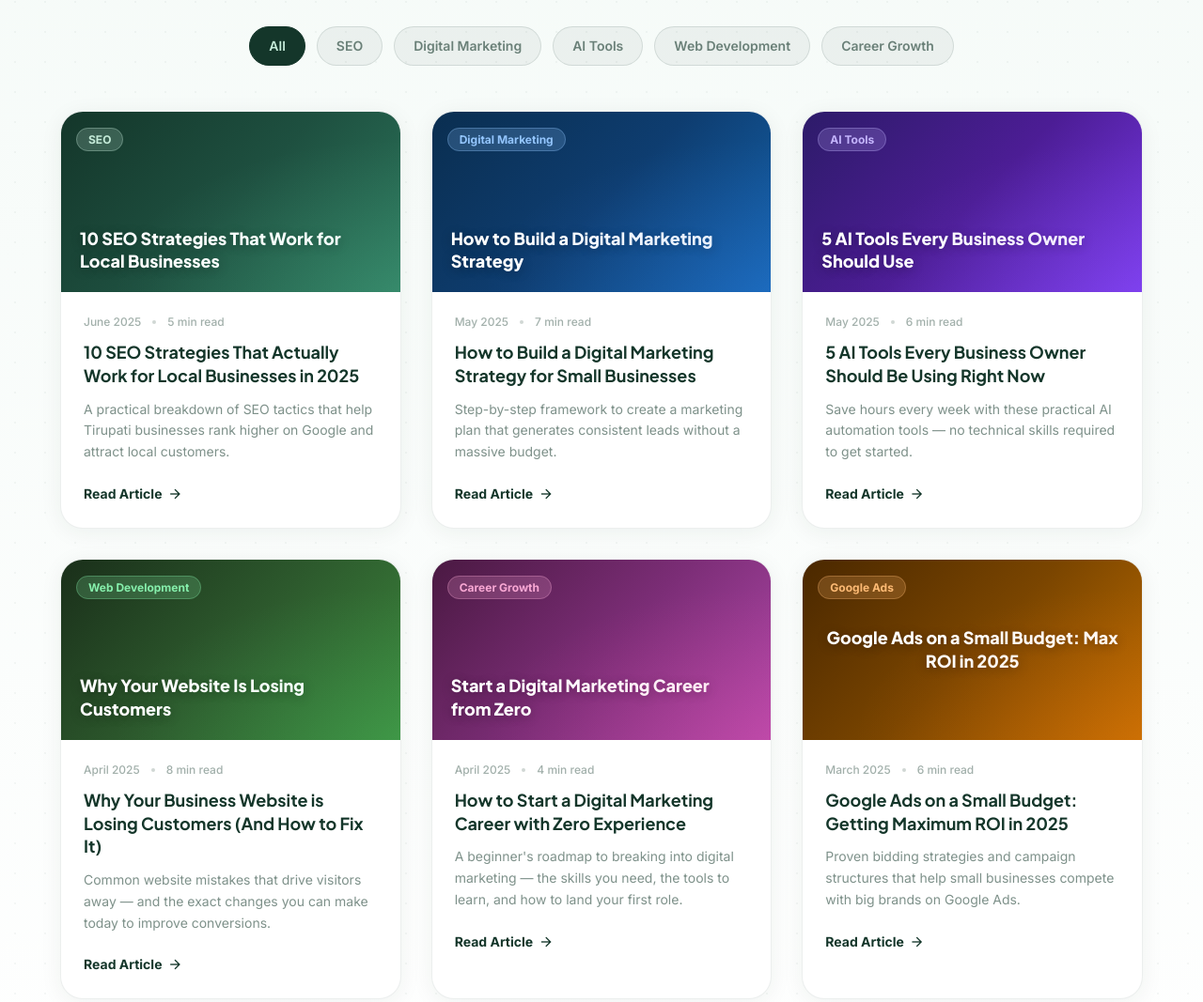
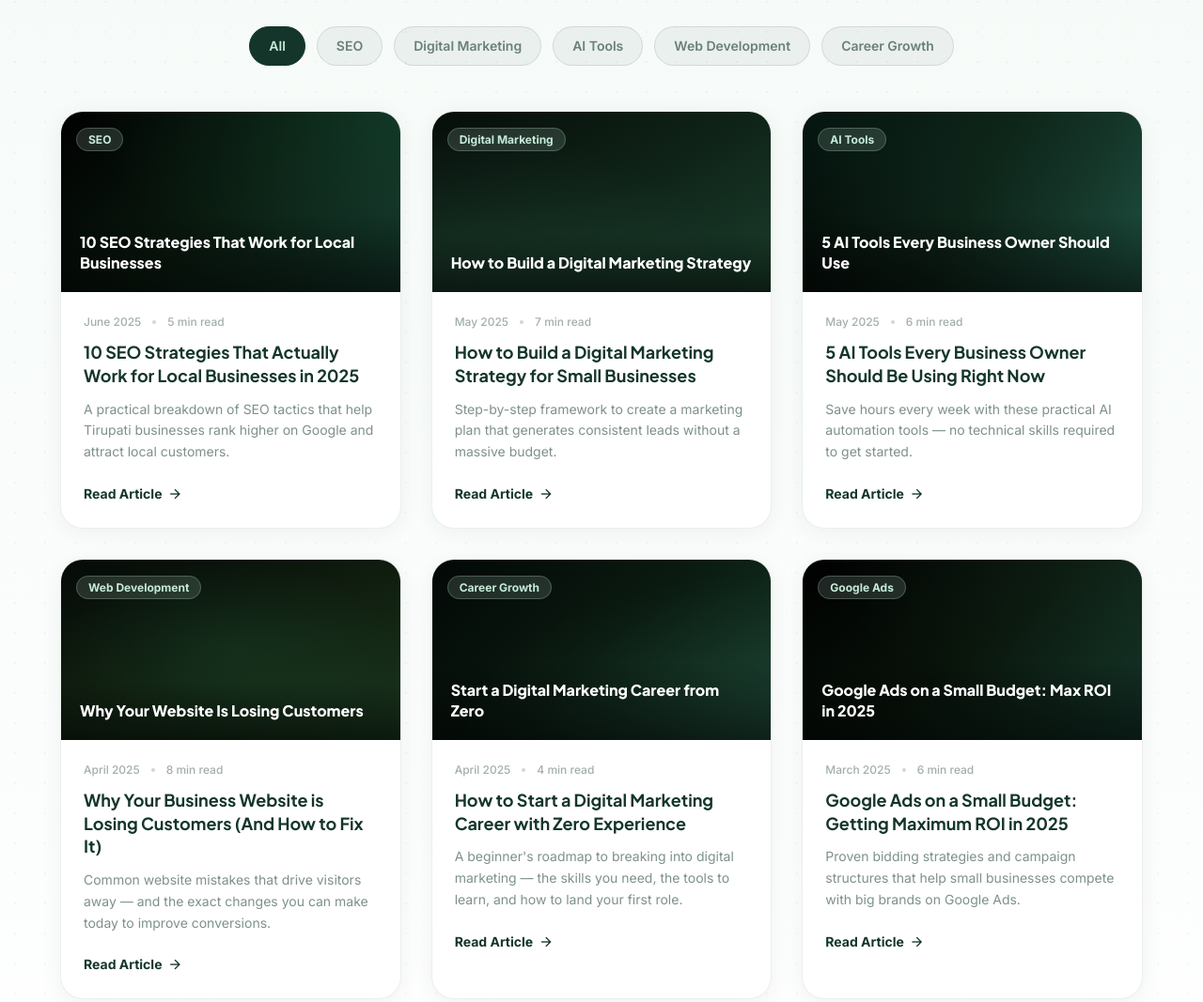
Before and after one commit to sai9ram/theupliv, a plain HTML site: page blog.html in a window 1280 px wide. Shown: the part 1540-2607 px from the top of the page at 94% size. Drawn offline with nearby package versions, Linux system fonts and the light colour scheme.

Commit message:
Fix blog card banners: forest green/black gradients, unified mint badges, bottom-pinned titles

```diff
--- a/blog.html
+++ b/blog.html
@@ -419,15 +419,14 @@
 
                 <!-- Card 1: SEO -->
                 <article class="post-card group rounded-3xl overflow-hidden reveal transition-all duration-300 hover:-translate-y-2 hover:shadow-2xl" data-category="seo" style="background:#fff;border:1px solid rgba(20,54,42,0.08);box-shadow:0 4px 24px rgba(20,54,42,0.06);">
-                    <div class="relative h-48 overflow-hidden" style="background:linear-gradient(135deg,#14362a 0%,#1e5040 50%,#2d7a5e 100%);">
-                        <div class="absolute inset-0 flex items-end pb-5 px-5">
-                            <h3 class="font-heading text-lg font-extrabold text-white leading-snug" style="text-shadow:0 2px 12px rgba(0,0,0,0.3);">10 SEO Strategies That Work for Local Businesses</h3>
+                    <div class="relative h-48 overflow-hidden" style="background:linear-gradient(135deg,#000000 0%,#0a1a0f 50%,#14362a 100%);">
+                        <div class="absolute inset-0" style="background:radial-gradient(ellipse at top right,rgba(52,211,153,0.12),transparent 65%);"></div>
+                        <div class="absolute top-4 left-4">
+                            <span class="px-3 py-1 rounded-full text-xs font-bold font-body" style="background:rgba(197,235,217,0.15);color:#c5ebd9;border:1px solid rgba(197,235,217,0.25);">SEO</span>
                         </div>
-
-                        <div class="absolute top-4 left-4">
-                            <span class="px-3 py-1 rounded-full text-xs font-bold font-body" style="background:rgba(197,235,217,0.2);color:#c5ebd9;border:1px solid rgba(197,235,217,0.3);">SEO</span>
+                        <div class="absolute bottom-0 left-0 right-0 p-5" style="background:linear-gradient(to top,rgba(0,0,0,0.55),transparent);">
+                            <p class="font-heading text-base font-extrabold text-white leading-snug">10 SEO Strategies That Work for Local Businesses</p>
                         </div>
-                        <div class="absolute inset-0" style="background:radial-gradient(ellipse at bottom right,rgba(110,231,183,0.15),transparent 60%);"></div>
                     </div>
                     <div class="p-6">
                         <div class="flex items-center gap-3 mb-3">
@@ -450,15 +449,14 @@
 
                 <!-- Card 2: Digital Marketing -->
                 <article class="post-card group rounded-3xl overflow-hidden reveal transition-all duration-300 hover:-translate-y-2 hover:shadow-2xl" data-category="digital-marketing" style="background:#fff;border:1px solid rgba(20,54,42,0.08);box-shadow:0 4px 24px rgba(20,54,42,0.06);">
-                    <div class="relative h-48 overflow-hidden" style="background:linear-gradient(135deg,#0a2e50 0%,#0e3d70 50%,#1565b0 100%);">
-                        <div class="absolute inset-0 flex items-end pb-5 px-5">
-                            <h3 class="font-heading text-lg font-extrabold text-white leading-snug" style="text-shadow:0 2px 12px rgba(0,0,0,0.3);">How to Build a Digital Marketing Strategy</h3>
+                    <div class="relative h-48 overflow-hidden" style="background:linear-gradient(150deg,#060d09 0%,#0f2318 50%,#1a3d2b 100%);">
+                        <div class="absolute inset-0" style="background:radial-gradient(ellipse at bottom left,rgba(110,231,183,0.1),transparent 65%);"></div>
+                        <div class="absolute top-4 left-4">
+                            <span class="px-3 py-1 rounded-full text-xs font-bold font-body" style="background:rgba(197,235,217,0.15);color:#c5ebd9;border:1px solid rgba(197,235,217,0.25);">Digital Marketing</span>
                         </div>
-
-                        <div class="absolute top-4 left-4">
-                            <span class="px-3 py-1 rounded-full text-xs font-bold font-body" style="background:rgba(147,197,253,0.2);color:#93c5fd;border:1px solid rgba(147,197,253,0.3);">Digital Marketing</span>
+                        <div class="absolute bottom-0 left-0 right-0 p-5" style="background:linear-gradient(to top,rgba(0,0,0,0.55),transparent);">
+                            <p class="font-heading text-base font-extrabold text-white leading-snug">How to Build a Digital Marketing Strategy</p>
                         </div>
-                        <div class="absolute inset-0" style="background:radial-gradient(ellipse at bottom right,rgba(59,130,246,0.2),transparent 60%);"></div>
                     </div>
                     <div class="p-6">
                         <div class="flex items-center gap-3 mb-3">
@@ -481,15 +479,14 @@
 
                 <!-- Card 3: AI Tools -->
                 <article class="post-card group rounded-3xl overflow-hidden reveal transition-all duration-300 hover:-translate-y-2 hover:shadow-2xl" data-category="ai-tools" style="background:#fff;border:1px solid rgba(20,54,42,0.08);box-shadow:0 4px 24px rgba(20,54,42,0.06);">
-                    <div class="relative h-48 overflow-hidden" style="background:linear-gradient(135deg,#2d1b69 0%,#4c1d95 50%,#7c3aed 100%);">
-                        <div class="absolute inset-0 flex items-end pb-5 px-5">
-                            <h3 class="font-heading text-lg font-extrabold text-white leading-snug" style="text-shadow:0 2px 12px rgba(0,0,0,0.3);">5 AI Tools Every Business Owner Should Use</h3>
+                    <div class="relative h-48 overflow-hidden" style="background:linear-gradient(120deg,#000000 0%,#0d2016 50%,#1e5040 100%);">
+                        <div class="absolute inset-0" style="background:radial-gradient(ellipse at top left,rgba(52,211,153,0.1),transparent 65%);"></div>
+                        <div class="absolute top-4 left-4">
+                            <span class="px-3 py-1 rounded-full text-xs font-bold font-body" style="background:rgba(197,235,217,0.15);color:#c5ebd9;border:1px solid rgba(197,235,217,0.25);">AI Tools</span>
                         </div>
-
-                        <div class="absolute top-4 left-4">
-                            <span class="px-3 py-1 rounded-full text-xs font-bold font-body" style="background:rgba(196,181,253,0.2);color:#c4b5fd;border:1px solid rgba(196,181,253,0.3);">AI Tools</span>
+                        <div class="absolute bottom-0 left-0 right-0 p-5" style="background:linear-gradient(to top,rgba(0,0,0,0.55),transparent);">
+                            <p class="font-heading text-base font-extrabold text-white leading-snug">5 AI Tools Every Business Owner Should Use</p>
                         </div>
-                        <div class="absolute inset-0" style="background:radial-gradient(ellipse at bottom right,rgba(139,92,246,0.2),transparent 60%);"></div>
                     </div>
                     <div class="p-6">
                         <div class="flex items-center gap-3 mb-3">
@@ -512,15 +509,14 @@
 
                 <!-- Card 4: Web Development -->
                 <article class="post-card group rounded-3xl overflow-hidden reveal transition-all duration-300 hover:-translate-y-2 hover:shadow-2xl" data-category="web-dev" style="background:#fff;border:1px solid rgba(20,54,42,0.08);box-shadow:0 4px 24px rgba(20,54,42,0.06);">
-                    <div class="relative h-48 overflow-hidden" style="background:linear-gradient(135deg,#1a2f1a 0%,#2d5a2d 50%,#3d8b3d 100%);">
-                        <div class="absolute inset-0 flex items-end pb-5 px-5">
-                            <h3 class="font-heading text-lg font-extrabold text-white leading-snug" style="text-shadow:0 2px 12px rgba(0,0,0,0.3);">Why Your Website Is Losing Customers</h3>
+                    <div class="relative h-48 overflow-hidden" style="background:linear-gradient(160deg,#050a07 0%,#112010 50%,#1a3820 100%);">
+                        <div class="absolute inset-0" style="background:radial-gradient(ellipse at center,rgba(52,211,153,0.08),transparent 70%);"></div>
+                        <div class="absolute top-4 left-4">
+                            <span class="px-3 py-1 rounded-full text-xs font-bold font-body" style="background:rgba(197,235,217,0.15);color:#c5ebd9;border:1px solid rgba(197,235,217,0.25);">Web Development</span>
                         </div>
-
-                        <div class="absolute top-4 left-4">
-                            <span class="px-3 py-1 rounded-full text-xs font-bold font-body" style="background:rgba(134,239,172,0.2);color:#86efac;border:1px solid rgba(134,239,172,0.3);">Web Development</span>
+                        <div class="absolute bottom-0 left-0 right-0 p-5" style="background:linear-gradient(to top,rgba(0,0,0,0.55),transparent);">
+                            <p class="font-heading text-base font-extrabold text-white leading-snug">Why Your Website Is Losing Customers</p>
                         </div>
-                        <div class="absolute inset-0" style="background:radial-gradient(ellipse at bottom right,rgba(74,222,128,0.15),transparent 60%);"></div>
                     </div>
                     <div class="p-6">
                         <div class="flex items-center gap-3 mb-3">
@@ -543,15 +539,14 @@
 
                 <!-- Card 5: Career Growth -->
                 <article class="post-card group rounded-3xl overflow-hidden reveal transition-all duration-300 hover:-translate-y-2 hover:shadow-2xl" data-category="career" style="background:#fff;border:1px solid rgba(20,54,42,0.08);box-shadow:0 4px 24px rgba(20,54,42,0.06);">
-                    <div class="relative h-48 overflow-hidden" style="background:linear-gradient(135deg,#4a1942 0%,#7b2d76 50%,#b44aad 100%);">
-                        <div class="absolute inset-0 flex items-end pb-5 px-5">
-                            <h3 class="font-heading text-lg font-extrabold text-white leading-snug" style="text-shadow:0 2px 12px rgba(0,0,0,0.3);">Start a Digital Marketing Career from Zero</h3>
+                    <div class="relative h-48 overflow-hidden" style="background:linear-gradient(135deg,#030806 0%,#0a1a10 50%,#16382a 100%);">
+                        <div class="absolute inset-0" style="background:radial-gradient(ellipse at bottom right,rgba(110,231,183,0.1),transparent 65%);"></div>
+                        <div class="absolute top-4 left-4">
+                            <span class="px-3 py-1 rounded-full text-xs font-bold font-body" style="background:rgba(197,235,217,0.15);color:#c5ebd9;border:1px solid rgba(197,235,217,0.25);">Career Growth</span>
                         </div>
-
-                        <div class="absolute top-4 left-4">
-                            <span class="px-3 py-1 rounded-full text-xs font-bold font-body" style="background:rgba(249,168,212,0.2);color:#f9a8d4;border:1px solid rgba(249,168,212,0.3);">Career Growth</span>
+                        <div class="absolute bottom-0 left-0 right-0 p-5" style="background:linear-gradient(to top,rgba(0,0,0,0.55),transparent);">
+                            <p class="font-heading text-base font-extrabold text-white leading-snug">Start a Digital Marketing Career from Zero</p>
                         </div>
-                        <div class="absolute inset-0" style="background:radial-gradient(ellipse at bottom right,rgba(236,72,153,0.2),transparent 60%);"></div>
                     </div>
                     <div class="p-6">
                         <div class="flex items-center gap-3 mb-3">
@@ -572,17 +567,16 @@
                     </div>
                 </article>
 
-                <!-- Card 6: Digital Marketing / Google Ads -->
+                <!-- Card 6: Google Ads -->
                 <article class="post-card group rounded-3xl overflow-hidden reveal transition-all duration-300 hover:-translate-y-2 hover:shadow-2xl" data-category="digital-marketing" style="background:#fff;border:1px solid rgba(20,54,42,0.08);box-shadow:0 4px 24px rgba(20,54,42,0.06);">
-                    <div class="relative h-48 overflow-hidden" style="background:linear-gradient(135deg,#4a2800 0%,#7a4500 50%,#c26f00 100%);">
-                        <div class="absolute inset-0 flex items-center justify-center p-6 text-center">
-                            <h3 class="font-heading text-lg font-extrabold text-white leading-snug" style="text-shadow:0 2px 12px rgba(0,0,0,0.3);">Google Ads on a Small Budget: Max ROI in 2025</h3>
+                    <div class="relative h-48 overflow-hidden" style="background:linear-gradient(145deg,#000000 0%,#081209 50%,#14362a 100%);">
+                        <div class="absolute inset-0" style="background:radial-gradient(ellipse at top right,rgba(110,231,183,0.08),transparent 65%);"></div>
+                        <div class="absolute top-4 left-4">
+                            <span class="px-3 py-1 rounded-full text-xs font-bold font-body" style="background:rgba(197,235,217,0.15);color:#c5ebd9;border:1px solid rgba(197,235,217,0.25);">Google Ads</span>
                         </div>
-
-                        <div class="absolute top-4 left-4">
-                            <span class="px-3 py-1 rounded-full text-xs font-bold font-body" style="background:rgba(253,186,116,0.2);color:#fdba74;border:1px solid rgba(253,186,116,0.3);">Google Ads</span>
+                        <div class="absolute bottom-0 left-0 right-0 p-5" style="background:linear-gradient(to top,rgba(0,0,0,0.55),transparent);">
+                            <p class="font-heading text-base font-extrabold text-white leading-snug">Google Ads on a Small Budget: Max ROI in 2025</p>
                         </div>
-                        <div class="absolute inset-0" style="background:radial-gradient(ellipse at bottom right,rgba(249,115,22,0.2),transparent 60%);"></div>
                     </div>
                     <div class="p-6">
                         <div class="flex items-center gap-3 mb-3">
@@ -598,6 +592,12 @@
                         </p>
                         <a href="#" class="inline-flex items-center gap-1.5 font-body text-sm font-bold text-[#14362a] hover:text-[#366758] transition-colors group/link">
                             Read Article
+                            <span class="material-symbols-outlined text-base transition-transform group-hover/link:translate-x-1">arrow_forward</span>
+                        </a>
+                    </div>
+                </article>
+
+
                             <span class="material-symbols-outlined text-base transition-transform group-hover/link:translate-x-1">arrow_forward</span>
                         </a>
                     </div>
```
